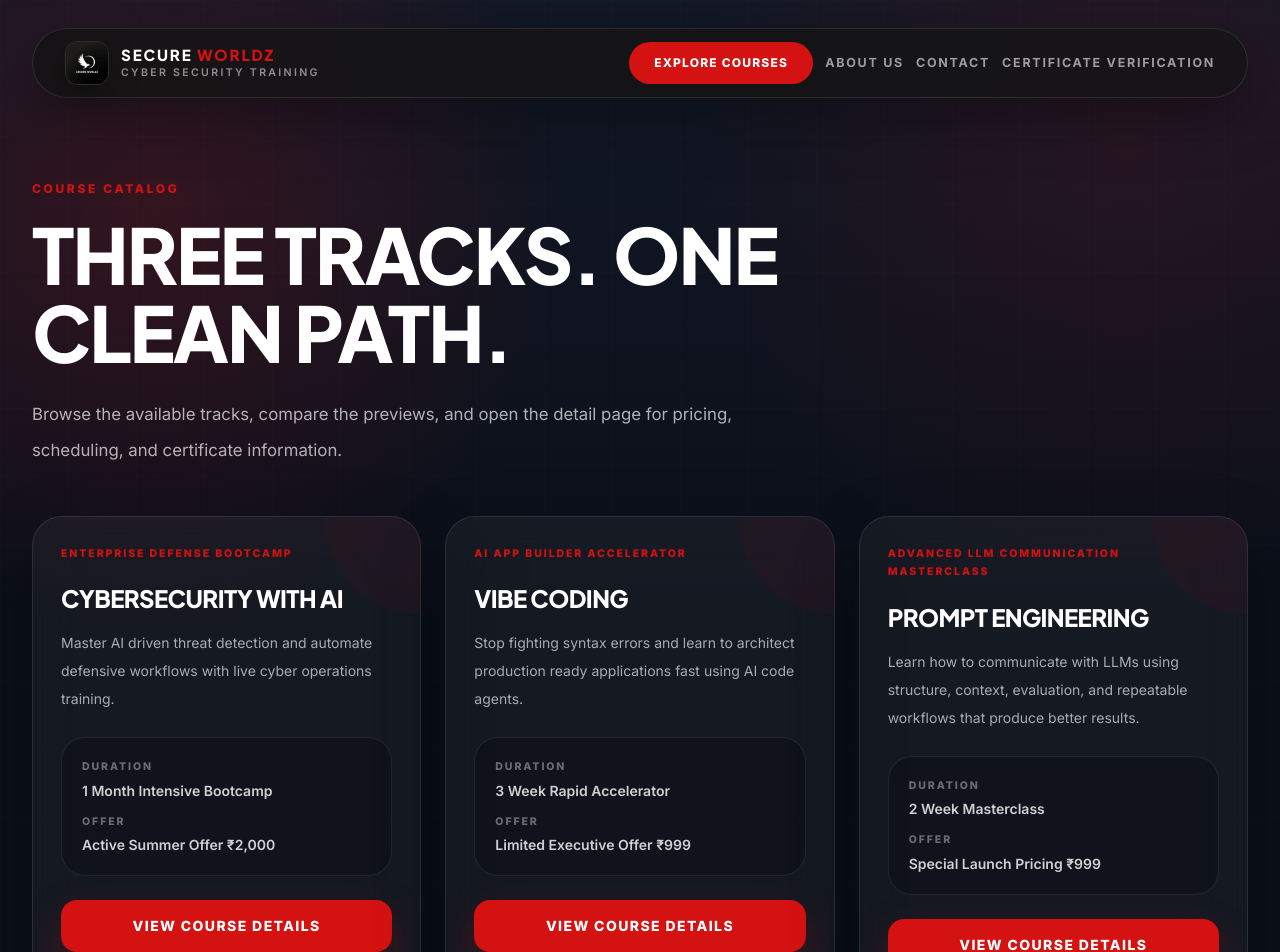
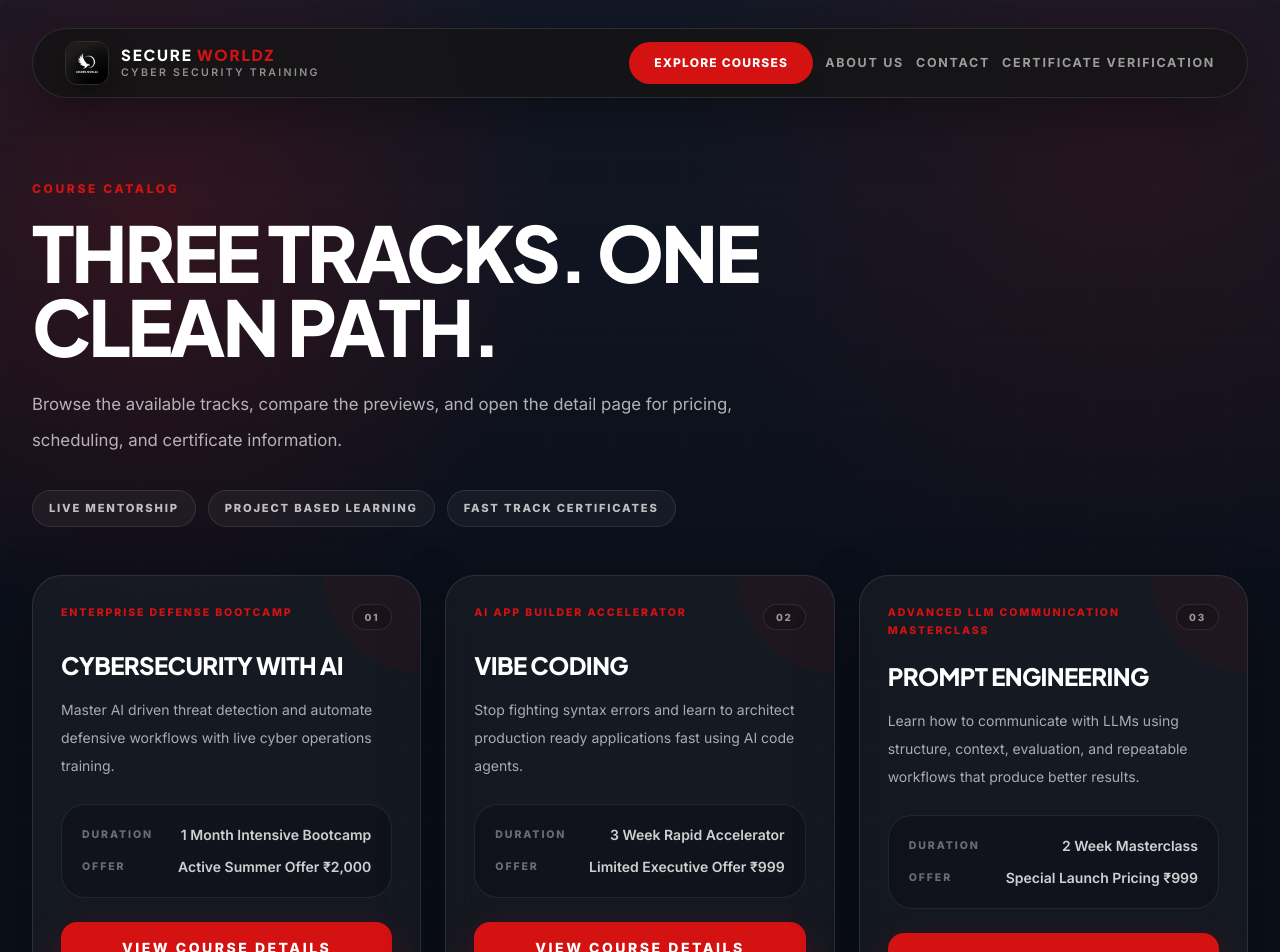
Before and after one commit to Secure-Worldz-Official/swa, a React (Vite) app: page /courses in a window 1280 px wide. Shown: the top 952 px of the page. Built offline with nearby package versions, Linux system fonts and the light colour scheme.

Commit message:
redesign and enhanced

```diff
--- a/src/components/SiteNavbar.jsx
+++ b/src/components/SiteNavbar.jsx
@@ -33,7 +33,9 @@ export default function SiteNavbar({ theme = 'dark' }) {
             src={brandLogo}
             alt="Secure Worldz Brand Logo"
             className={`h-11 w-11 shrink-0 rounded-xl object-contain ${
-              light ? 'border border-black/10 shadow-[0_10px_28px_rgba(0,0,0,0.08)]' : 'border border-white/10 shadow-[0_10px_28px_rgba(0,0,0,0.35)]'
+              light
+                ? 'border border-black/10 shadow-[0_10px_28px_rgba(0,0,0,0.08)]'
+                : 'border border-white/10 shadow-[0_10px_28px_rgba(0,0,0,0.35)]'
             }`}
           />
           <div className="space-y-0.5 text-left">
@@ -64,7 +66,7 @@ export default function SiteNavbar({ theme = 'dark' }) {
                 <NavIcon label="X" light />
               </a>
               <a href="#top" aria-label="Theme" className="inline-flex">
-                <NavIcon label="◐" light />
+                <NavIcon label="T" light />
               </a>
             </>
           ) : (
--- a/src/index.css
+++ b/src/index.css
@@ -30,6 +30,11 @@
 
   * {
     box-sizing: border-box;
+  }
+
+  ::selection {
+    background: rgba(212, 18, 18, 0.18);
+    color: #111111;
   }
 
   img {
--- a/src/pages/CoursesCatalogPage.jsx
+++ b/src/pages/CoursesCatalogPage.jsx
@@ -12,55 +12,73 @@ export default function CoursesCatalogPage() {
         <SiteNavbar />
 
         <section className="py-14 sm:py-16 lg:py-20">
-          <div className="max-w-4xl">
+          <div className="max-w-5xl">
             <p className="text-[0.75rem] font-black uppercase tracking-[0.22em] text-cyber-red">
               Course Catalog
             </p>
-            <h1 className="mt-4 font-display text-[clamp(2.6rem,6vw,5.6rem)] font-black uppercase leading-[1.02] text-white">
+            <h1 className="mt-4 max-w-4xl font-display text-[clamp(2.8rem,6vw,5.8rem)] font-black uppercase leading-[0.96] tracking-[-0.04em] text-white">
               Three tracks. One clean path.
             </h1>
             <p className="mt-6 max-w-3xl text-[1.05rem] leading-9 text-white/68">
               Browse the available tracks, compare the previews, and open the detail page for pricing, scheduling, and certificate information.
             </p>
+
+            <div className="mt-8 flex flex-wrap gap-3">
+              {['Live mentorship', 'Project based learning', 'Fast track certificates'].map((item) => (
+                <span
+                  key={item}
+                  className="rounded-full border border-white/10 bg-white/[0.045] px-4 py-2 text-[0.7rem] font-black uppercase tracking-[0.16em] text-white/72"
+                >
+                  {item}
+                </span>
+              ))}
+            </div>
           </div>
 
           <div className="mt-12 grid gap-6 lg:grid-cols-3">
-            {courses.map((course) => (
+            {courses.map((course, index) => (
               <article
                 key={course.id}
                 className="group relative overflow-hidden rounded-[30px] border border-white/10 bg-white/[0.045] p-7 shadow-[0_24px_70px_rgba(0,0,0,0.24)] backdrop-blur-xl transition-all duration-300 hover:-translate-y-1 hover:border-cyber-red/35 hover:bg-white/[0.06]"
               >
                 <div className="absolute right-0 top-0 h-24 w-24 rounded-bl-full bg-cyber-red/5 transition-transform duration-500 group-hover:scale-110" />
-                <p className="text-[0.66rem] font-black uppercase tracking-[0.18em] text-cyber-red">
-                  {course.eyebrow}
-                </p>
+                <div className="flex items-start justify-between gap-4">
+                  <p className="text-[0.66rem] font-black uppercase tracking-[0.18em] text-cyber-red">
+                    {course.eyebrow}
+                  </p>
+                  <span className="rounded-full border border-white/10 bg-black/20 px-3 py-1 text-[0.62rem] font-black uppercase tracking-[0.18em] text-white/58">
+                    0{index + 1}
+                  </span>
+                </div>
                 <h2 className="mt-5 font-display text-2xl font-black uppercase leading-tight text-white">
                   {course.title}
                 </h2>
                 <p className="mt-4 text-sm leading-7 text-white/64">
                   {course.preview}
                 </p>
-                <div className="mt-6 space-y-3 rounded-[24px] border border-white/8 bg-black/20 p-5">
-                  <div>
+
+                <div className="mt-6 grid gap-3 rounded-[24px] border border-white/8 bg-black/20 p-5">
+                  <div className="flex items-center justify-between gap-4">
                     <p className="text-[0.66rem] font-black uppercase tracking-[0.18em] text-white/38">
                       Duration
                     </p>
-                    <p className="mt-1 text-sm font-semibold text-white/80">
+                    <p className="text-sm font-semibold text-white/80">
                       {course.duration}
                     </p>
                   </div>
-                  <div>
+                  <div className="flex items-center justify-between gap-4">
                     <p className="text-[0.66rem] font-black uppercase tracking-[0.18em] text-white/38">
                       Offer
                     </p>
-                    <p className="mt-1 text-sm font-semibold text-white/80">
+                    <p className="text-sm font-semibold text-white/80">
                       {course.offerTag} {course.offerPrice}
                     </p>
                   </div>
                 </div>
+
                 <Link
                   to={`/courses/${course.id}`}
-                  className="mt-6 inline-flex w-full items-center justify-center rounded-2xl bg-cyber-red px-5 py-4 text-sm font-black uppercase tracking-widest text-white shadow-[0_18px_42px_rgba(212,18,18,0.28)] transition-all duration-300 hover:bg-cyber-redDark"
+                  className="mt-6 inline-flex w-full items-center justify-center rounded-2xl bg-cyber-red px-5 py-4 text-sm font-black uppercase tracking-[0.18em] text-white shadow-[0_18px_42px_rgba(212,18,18,0.28)] transition-all duration-300 hover:bg-cyber-redDark hover:shadow-[0_22px_48px_rgba(212,18,18,0.34)]"
                 >
                   View Course Details
                 </Link>
--- a/src/pages/LandingPage.jsx
+++ b/src/pages/LandingPage.jsx
@@ -1,7 +1,7 @@
 import { Link } from 'react-router-dom';
 import { motion, useReducedMotion } from 'framer-motion';
 import { ClockIcon, CertificateIcon, GlobeIcon, ShieldLockIcon } from '../components/Icons';
-import { FooterBanner } from '../components/PosterBlocks';
+import { FooterBanner, HeroPreview } from '../components/PosterBlocks';
 import Reveal from '../components/Reveal';
 import SiteNavbar from '../components/SiteNavbar';
 import ExperienceCarousel from '../components/ExperienceCarousel';
@@ -57,9 +57,9 @@ export default function LandingPage() {
       <div id="top" className="relative mx-auto max-w-7xl px-4 pb-0 pt-5 sm:px-6 lg:px-8 lg:pt-7">
         <SiteNavbar theme="light" />
 
-        <section className="flex min-h-[calc(100vh-120px)] items-center justify-center py-14 sm:py-16 lg:py-20">
+        <section className="grid min-h-[calc(100vh-120px)] gap-14 py-14 sm:py-16 lg:grid-cols-[1.02fr_0.98fr] lg:items-center lg:gap-10 lg:py-20">
           <motion.div
-            className="mx-auto flex max-w-5xl flex-col items-center text-center"
+            className="mx-auto flex max-w-2xl flex-col items-center text-center lg:mx-0 lg:items-start lg:text-left"
             initial="hidden"
             animate="visible"
             variants={stagger}
@@ -97,7 +97,7 @@ export default function LandingPage() {
                 <CTAButton to="/courses" variant="hero">
                   <span>GET STARTED</span>
                 </CTAButton>
-                <p className="max-w-[24rem] text-center text-[0.75rem] font-semibold uppercase tracking-[0.18em] text-black/42">
+                <p className="max-w-[24rem] text-center text-[0.75rem] font-semibold uppercase tracking-[0.18em] text-black/42 lg:text-left">
                   Limited seats for the next live cohort
                 </p>
               </div>
@@ -122,6 +122,10 @@ export default function LandingPage() {
               </div>
             </Reveal>
           </motion.div>
+
+          <Reveal delay={0.08} className="mx-auto w-full max-w-[640px] lg:mx-0 lg:justify-self-end">
+            <HeroPreview />
+          </Reveal>
         </section>
       </div>
 
```
